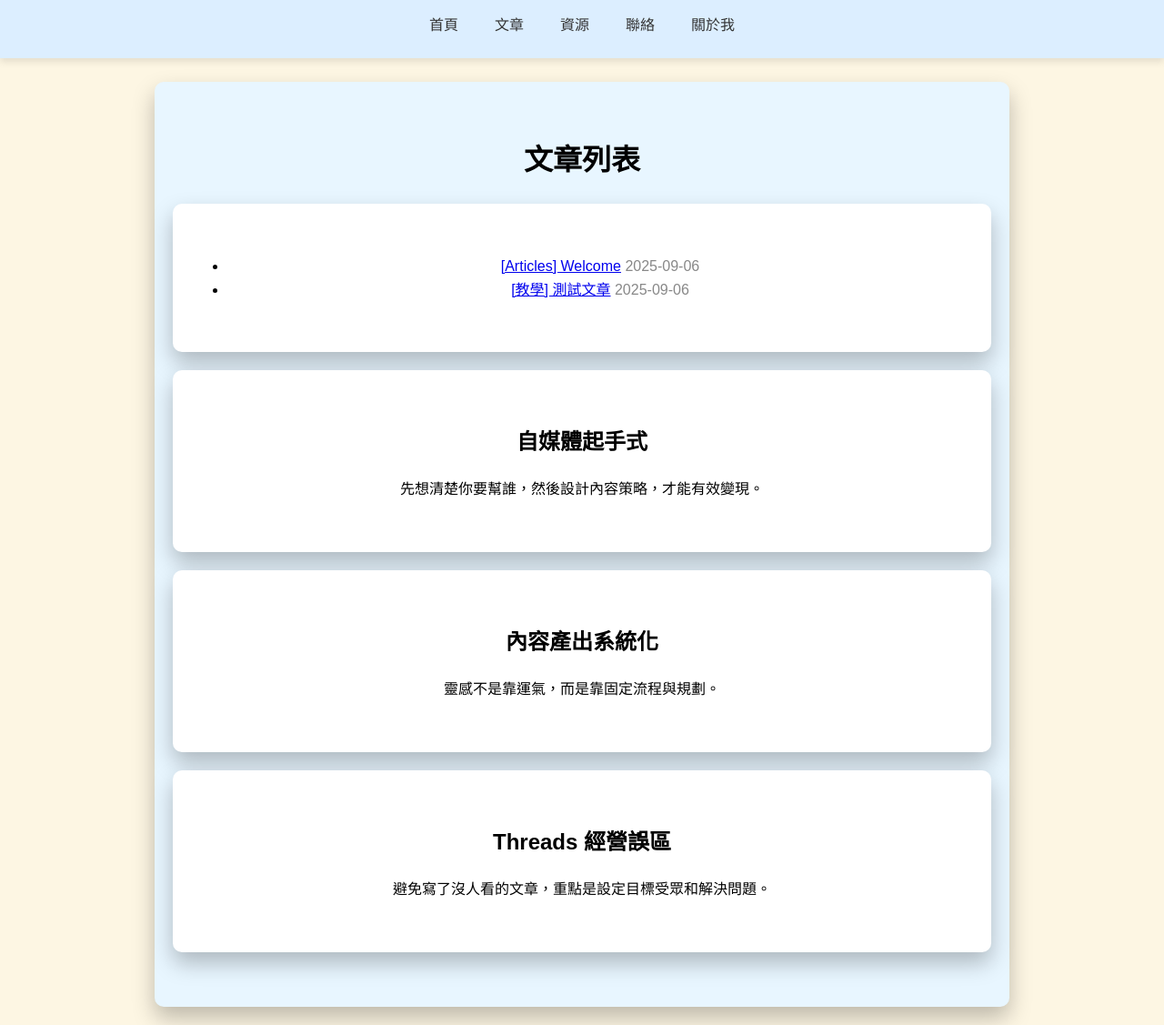
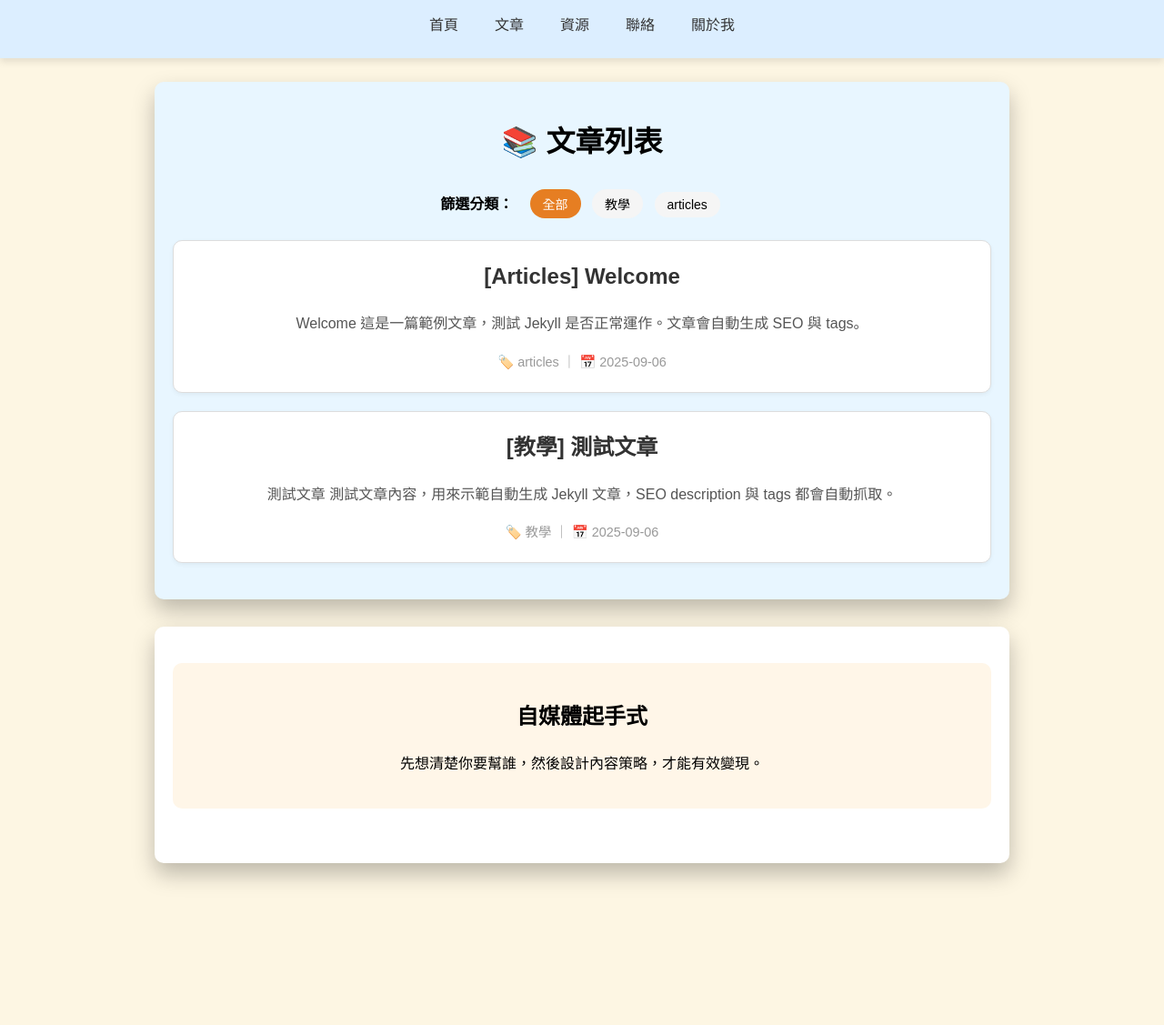
Before and after one commit to KenHAI666/Runing9TO5, a Jekyll site: the page built from articles.md, in a window 1280 px wide and 1127 px high. Shown: the whole window at 91% size. Built offline with Jekyll 4.4.1, drawn with Linux system fonts in a browser that asks for light colours.

Commit message:
Update articles.md

```diff
--- a/articles.md
+++ b/articles.md
@@ -6,30 +6,92 @@ keywords: 自媒體, 文章, 經營心得, K叔
 permalink: /articles/
 ---
 
-<div class="card-section" style="background:#e8f6ff;">
-<h1>文章列表</h1>
-<div class="card-section">
-  <ul>
-{% assign sorted_posts = site.posts | sort: "date" | reverse %}
-{% for post in sorted_posts %}
-  <li>
-    <a href="{{ post.url | relative_url }}">{{ post.title }}</a>
-    <span style="color: #888;">{{ post.date | date: "%Y-%m-%d" }}</span>
-  </li>
-{% endfor %}
-</ul>
+<div class="card-section" style="background:#e8f6ff; padding:20px; border-radius:10px;">
+  <h1>📚 文章列表</h1>
+
+  <!-- 🔹 分類篩選 -->
+  <div id="category-menu" style="margin:20px 0;">
+    <strong style="margin-right:10px;">篩選分類：</strong>
+    <button onclick="filterCategory('all')" class="category-btn active">全部</button>
+    {% assign categories = site.posts | map: 'categories' | join: ',' | split: ',' | uniq %}
+    {% for category in categories %}
+      {% if category != "" %}
+      <button onclick="filterCategory('{{ category | strip }}')" class="category-btn">
+        {{ category | strip }}
+      </button>
+      {% endif %}
+    {% endfor %}
   </div>
-<div class="card-section">
-  <h2>自媒體起手式</h2>
-  <p>先想清楚你要幫誰，然後設計內容策略，才能有效變現。</p>
+
+  <!-- 🔹 動態文章卡片 -->
+  <div id="articles-list">
+    {% assign sorted_posts = site.posts | sort: "date" | reverse %}
+    {% for post in sorted_posts %}
+    <div class="card"
+         data-category="{{ post.categories | join: ' ' }}"
+         style="border:1px solid #ddd; border-radius:10px; padding:20px; margin-bottom:20px; background:#fff; box-shadow:0 2px 5px rgba(0,0,0,0.05); transition: all 0.3s;">
+      <h2 style="margin-top:0;">
+        <a href="{{ post.url | relative_url }}" style="text-decoration:none; color:#333;">
+          {{ post.title }}
+        </a>
+      </h2>
+      <p style="color:#555; line-height:1.6;">
+        {{ post.content | strip_html | truncate: 100 }}
+      </p>
+      <small style="color:#999; font-size:0.9em;">
+        🏷️ {{ post.categories | join: ", " }} ｜ 📅 {{ post.date | date: "%Y-%m-%d" }}
+      </small>
+    </div>
+    {% endfor %}
+  </div>
 </div>
 
-<div class="card-section">
-  <h2>內容產出系統化</h2>
-  <p>靈感不是靠運氣，而是靠固定流程與規劃。</p>
-</div>
+<!-- 🔹 固定內容卡片 -->
+<div class="card-section" style="margin-top:30px;">
+  <div class="card" style="background:#fff6e8; padding:20px; border-radius:10px; margin-bottom:20px;">
+    <h2>自媒體起手式</h2>
+    <p>先想清楚你要幫誰，然後設計內容策略，才能有效變現。</p>
+  </div>
 
-<div class="card-section">
-  <h2>Threads 經營誤區</h2>
-  <p>避免寫了沒人看的文章，重點是設定目標受眾和解決問題。</p>
-</div>
+<!-- 🔹 CSS 美化 -->
+<style>
+.category-btn {
+  background: #f5f5f5;
+  border: none;
+  border-radius: 20px;
+  padding: 6px 14px;
+  margin: 4px;
+  cursor: pointer;
+  font-size: 14px;
+  transition: all 0.2s;
+}
+.category-btn:hover {
+  background: #ffeed9;
+  color: #e67e22;
+}
+.category-btn.active {
+  background: #e67e22;
+  color: white;
+}
+.card:hover {
+  transform: translateY(-3px);
+  box-shadow:0 4px 10px rgba(0,0,0,0.1);
+}
+</style>
+
+<!-- 🔹 JS 篩選功能 -->
+<script>
+function filterCategory(category) {
+  const cards = document.querySelectorAll("#articles-list .card");
+  const buttons = document.querySelectorAll(".category-btn");
+
+  buttons.forEach(btn => btn.classList.remove("active"));
+  const activeBtn = Array.from(buttons).find(btn =>
+    btn.textContent.trim() === category || (category === "all" && btn.textContent.trim() === "全部")
+  );
+  if (activeBtn) activeBtn.classList.add("active");
+
+  cards.forEach(card => {
+    if (category === 'all' || card.dataset.category.includes(category)) {
+      card.style.display = 'block';
+    } else
```
